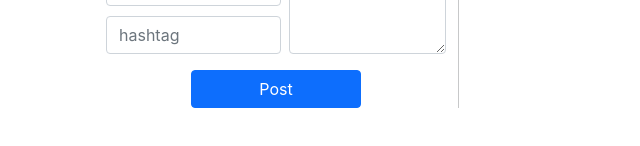
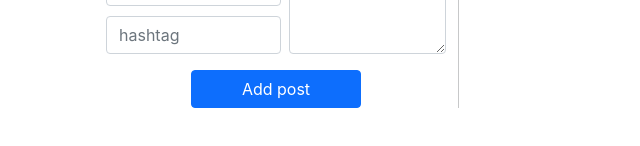
Before and after one commit to avoevodin/sber_front_project, a React (Create React App) app in the folder app/: page / in a window 1280 px wide. Shown: the part 184-330 px from the top of the page, without its empty margins (0-640 px from the left). Built offline with nearby package versions, Linux system fonts and the light colour scheme; no server answers.

Commit message:
updated forms buttons name changing

```diff
--- a/app/src/components/Main/CommentForm/CommentForm.jsx
+++ b/app/src/components/Main/CommentForm/CommentForm.jsx
@@ -1,9 +1,11 @@
-import { useRef, useEffect } from 'react'
+import { useRef, useEffect, useState } from 'react'
 
 function CommentForm({ onSubmit, text = '' }) {
   const formRef = useRef(null)
+  const [buttonText, setButtonText] = useState('Add comment')
   useEffect(() => {
     if (text) {
+      setButtonText('Change comment')
       formRef.current.elements.text.value = text
     }
   }, [])
@@ -24,7 +26,7 @@ function CommentForm({ onSubmit, text = '' }) {
         />
       </div>
       <button type="submit" className="btn btn-success col-6">
-        Add comment
+        {buttonText}
       </button>
     </form>
   )
--- a/app/src/components/Main/PostForm/PostForm.jsx
+++ b/app/src/components/Main/PostForm/PostForm.jsx
@@ -1,4 +1,4 @@
-import { useRef, useEffect } from 'react'
+import { useRef, useEffect, useState } from 'react'
 
 function PostForm({
   onSubmit, inputs = {
@@ -9,9 +9,11 @@ function PostForm({
   },
 }) {
   const formRef = useRef(null)
+  const [buttonText, setButtonText] = useState('Add post')
 
   useEffect(() => {
-    if (inputs) {
+    if (inputs.title) {
+      setButtonText('Change post')
       formRef.current.elements.title.value = inputs.title
       formRef.current.elements.image.value = inputs.image
       formRef.current.elements.hashtag.value = inputs.hashtag
@@ -62,7 +64,7 @@ function PostForm({
       </div>
       <div className="d-flex justify-content-center">
         <button type="submit" className="btn btn-primary col-6">
-          Post
+          {buttonText}
         </button>
       </div>
     </form>
```
